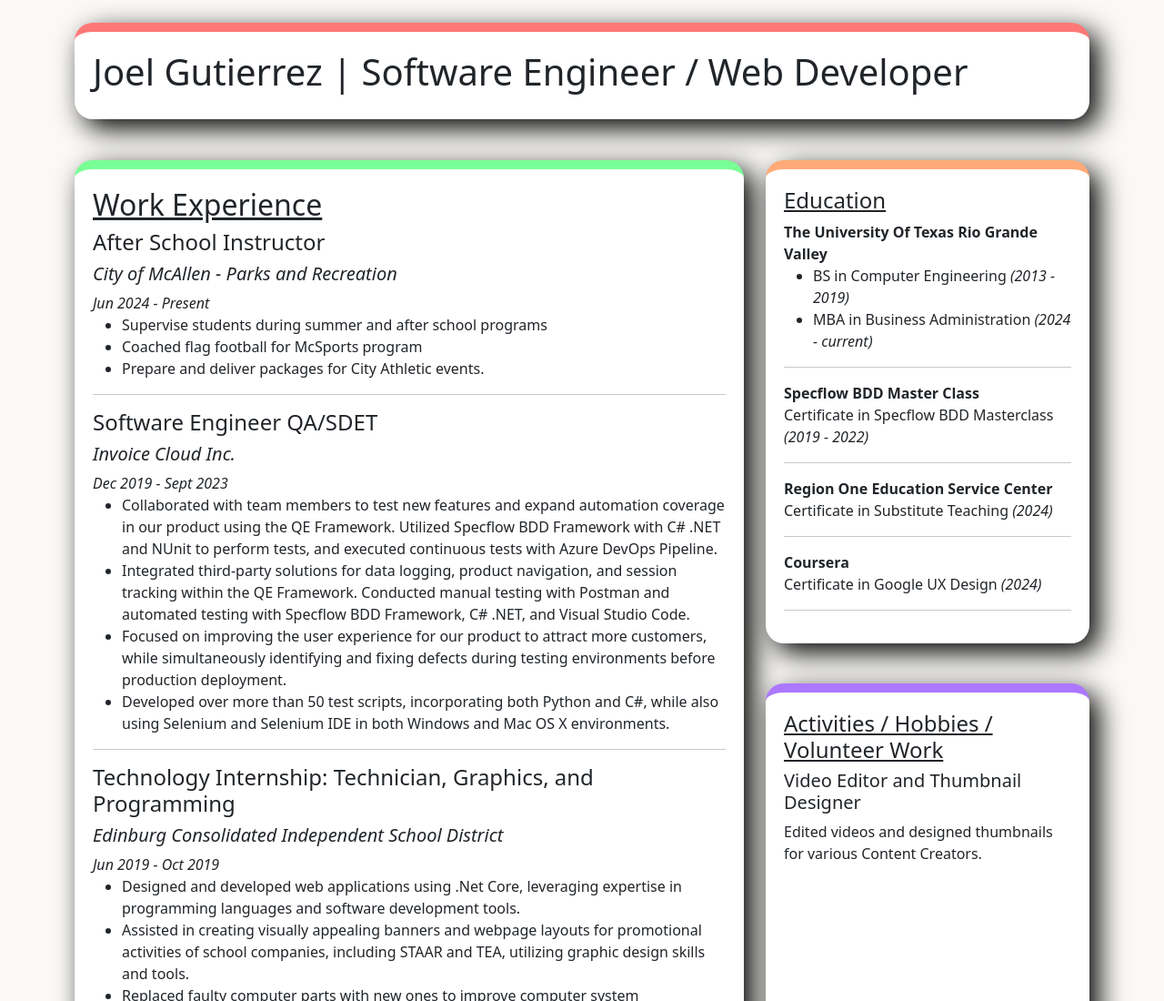
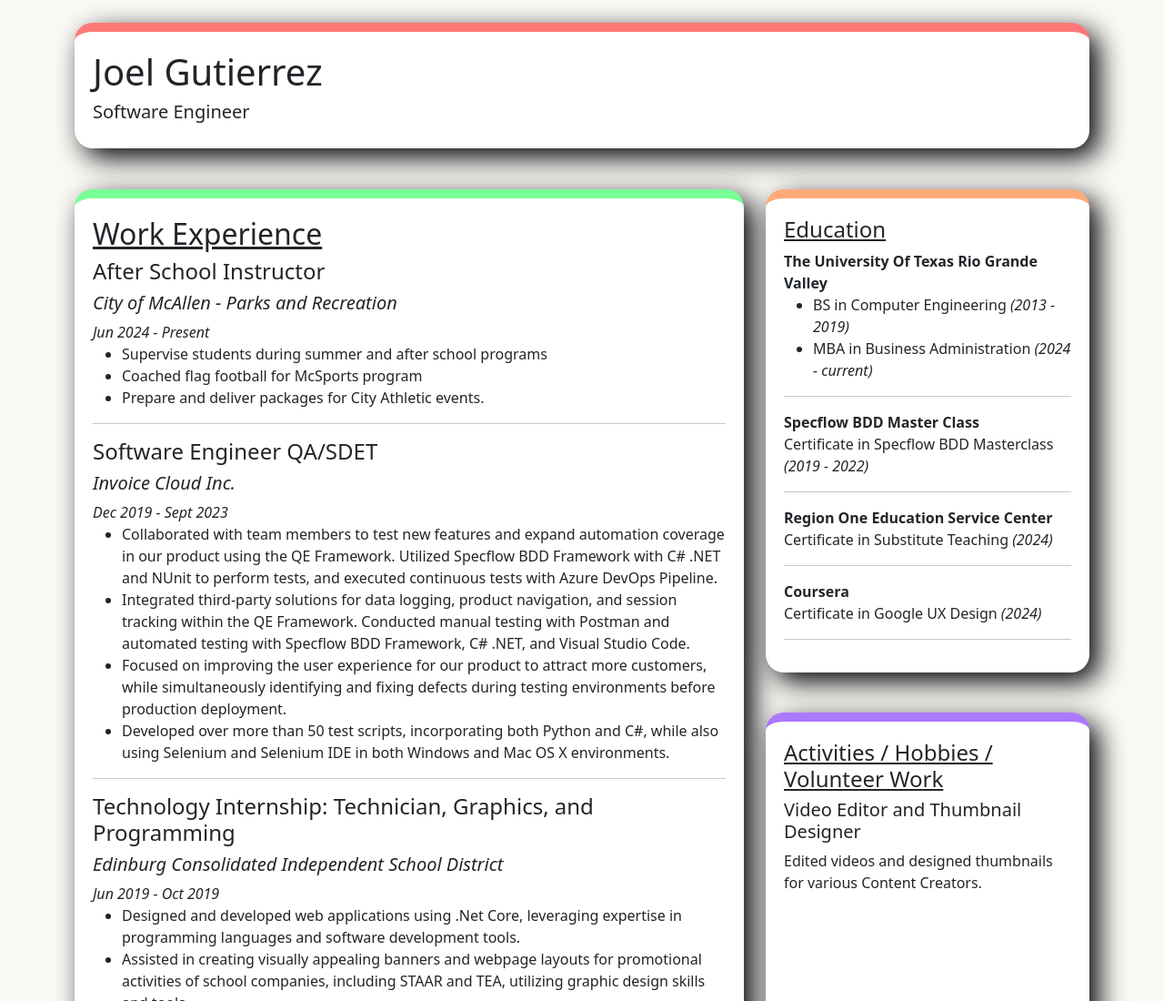
Before and after one commit to JHeroGR/resume, a plain HTML site: page index.html in a window 1280 px wide. Shown: the top 1100 px of the page at 91% size. Drawn offline with nearby package versions, Linux system fonts and the light colour scheme; grey boxes are pictures that could not be loaded.

Commit message:
Update index.html

```diff
--- a/index.html
+++ b/index.html
@@ -19,7 +19,8 @@
   <body>
     <div class="container">
       <article class="portfolio-header">
-        <h1>Joel Gutierrez | Software Engineer / Web Developer</h1>
+        <h1>Joel Gutierrez</h1>
+        <h5>Software Engineer</h5>
       </artcle>
     </div>
     <div class="container">
```
